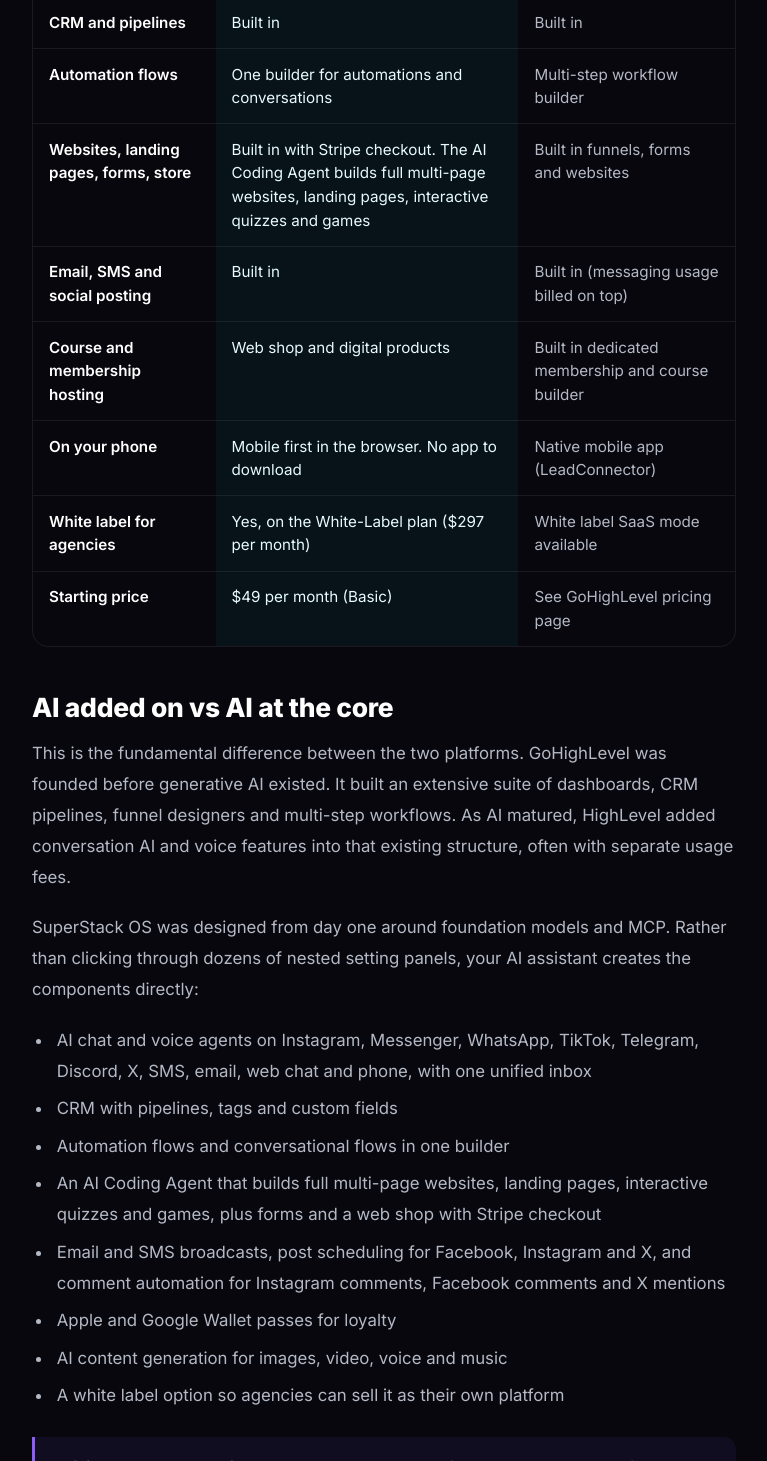
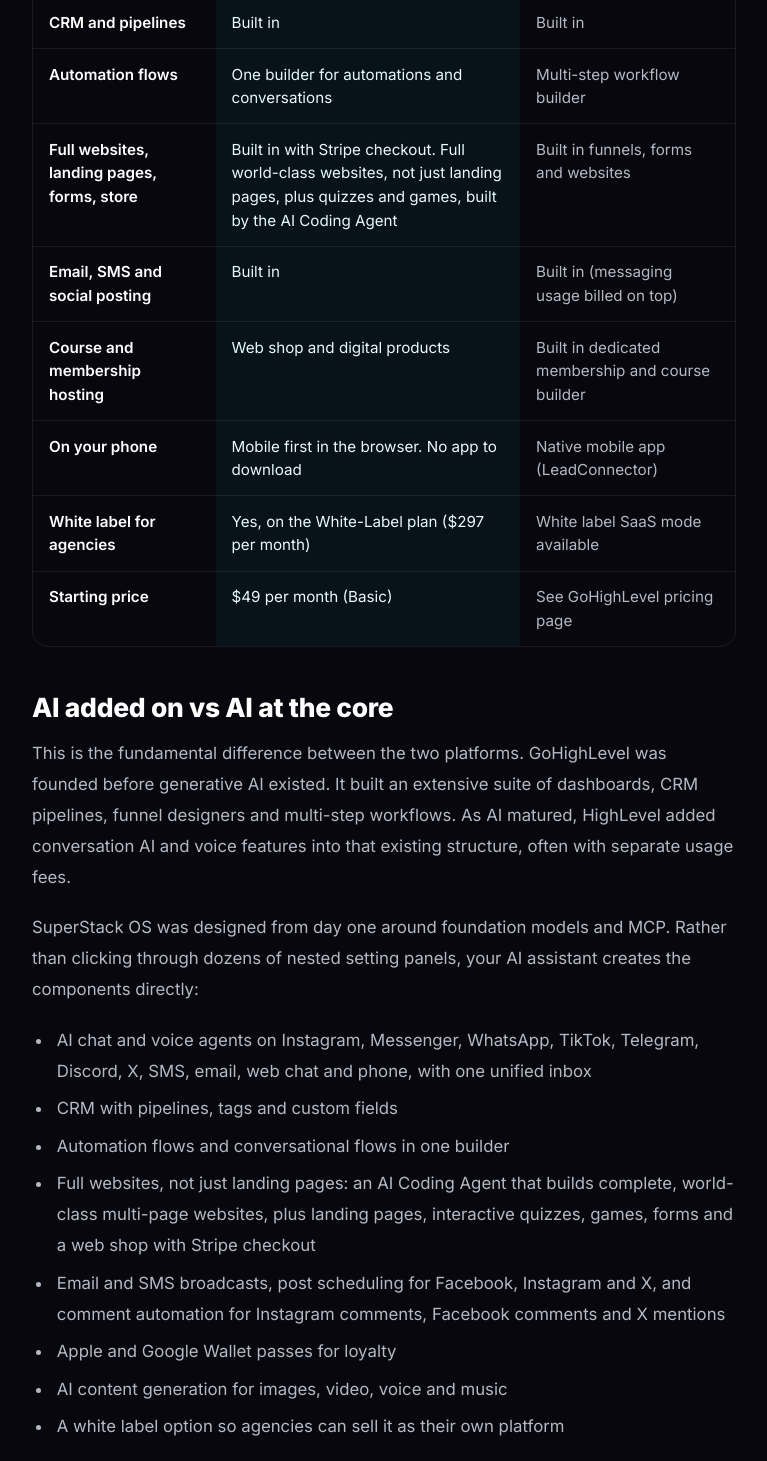
Before and after one commit to baggottsbots/superstackos, a plain HTML site: page compare/gohighlevel-alternative/index.html in a window 1280 px wide. Shown: the part 2021-3482 px from the top of the page, without its empty margins (256-1023 px from the left). Drawn offline with nearby package versions, Linux system fonts and the light colour scheme.

Commit message:
Update landing page: SuperStack OS Compare: vs GoHighLevel (/compare/gohighlevel-alternative) (path: /compare/gohighlevel-alternative) - 2026-11-28T15:38:55.303Z

```diff
--- a/compare/gohighlevel-alternative/index.html
+++ b/compare/gohighlevel-alternative/index.html
@@ -517,7 +517,7 @@
               <tr><th scope="row">AI chat and voice agents</th><td class="us">Built in, including phone calls</td><td>Conversation AI and voice AI add-ons (usage billed on top)</td></tr>
               <tr><th scope="row">CRM and pipelines</th><td class="us">Built in</td><td>Built in</td></tr>
               <tr><th scope="row">Automation flows</th><td class="us">One builder for automations and conversations</td><td>Multi-step workflow builder</td></tr>
-              <tr><th scope="row">Websites, landing pages, forms, store</th><td class="us">Built in with Stripe checkout. The AI Coding Agent builds full multi-page websites, landing pages, interactive quizzes and games</td><td>Built in funnels, forms and websites</td></tr>
+              <tr><th scope="row">Full websites, landing pages, forms, store</th><td class="us">Built in with Stripe checkout. Full world-class websites, not just landing pages, plus quizzes and games, built by the AI Coding Agent</td><td>Built in funnels, forms and websites</td></tr>
               <tr><th scope="row">Email, SMS and social posting</th><td class="us">Built in</td><td>Built in (messaging usage billed on top)</td></tr>
               <tr><th scope="row">Course and membership hosting</th><td class="us">Web shop and digital products</td><td>Built in dedicated membership and course builder</td></tr>
               <tr><th scope="row">On your phone</th><td class="us">Mobile first in the browser. No app to download</td><td>Native mobile app (LeadConnector)</td></tr>
@@ -534,7 +534,7 @@
           <li>AI chat and voice agents on Instagram, Messenger, WhatsApp, TikTok, Telegram, Discord, X, SMS, email, web chat and phone, with one unified inbox</li>
           <li>CRM with pipelines, tags and custom fields</li>
           <li>Automation flows and conversational flows in one builder</li>
-          <li>An AI Coding Agent that builds full multi-page websites, landing pages, interactive quizzes and games, plus forms and a web shop with Stripe checkout</li>
+          <li>Full websites, not just landing pages: an AI Coding Agent that builds complete, world-class multi-page websites, plus landing pages, interactive quizzes, games, forms and a web shop with Stripe checkout</li>
           <li>Email and SMS broadcasts, post scheduling for Facebook, Instagram and X, and comment automation for Instagram comments, Facebook comments and X mentions</li>
           <li>Apple and Google Wallet passes for loyalty</li>
           <li>AI content generation for images, video, voice and music</li>
```
